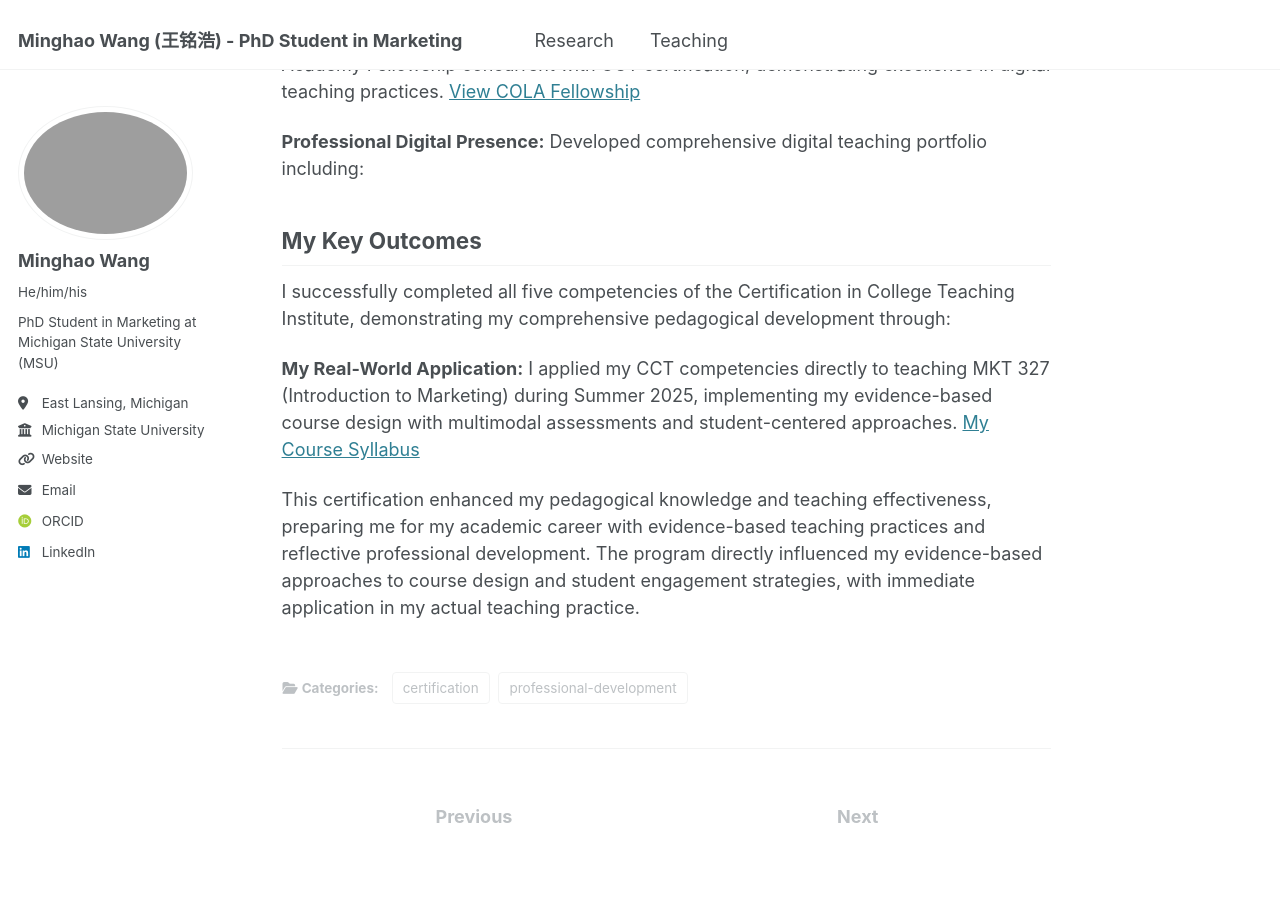
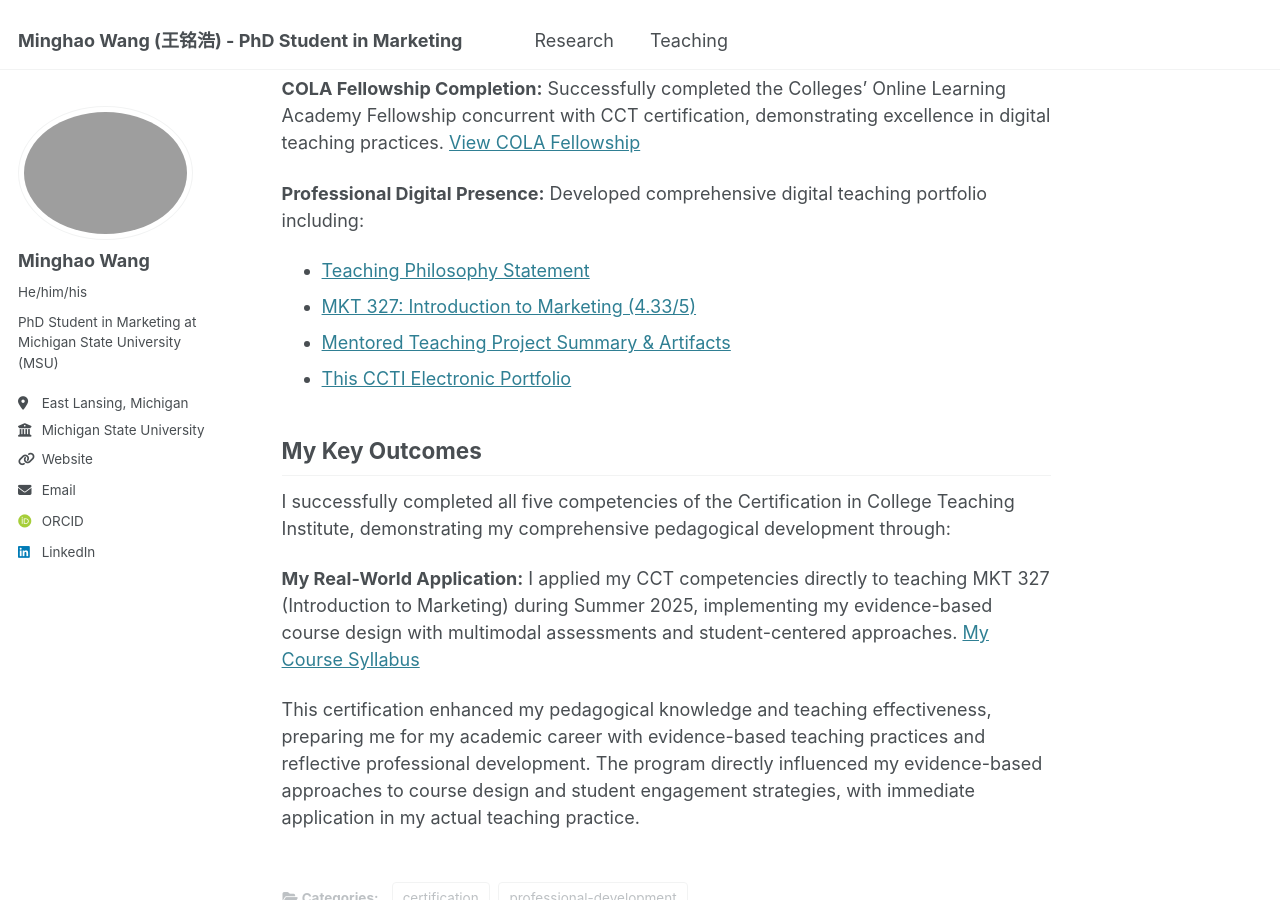
Before and after one commit to minghaowang-research/minghaowang-research.github.io, a Jekyll site: the page built from _teaching/certification-college-teaching.md, in a window 1280 px wide and 900 px high, scrolled down 3983 px. Built offline with Jekyll 4.4.1, drawn with Linux system fonts in a browser that asks for light colours; some web fonts are replaced; some of the changed text lies outside the part shown.

Commit message:
Last Update, Maybe.

```diff
--- a/_teaching/certification-college-teaching.md
+++ b/_teaching/certification-college-teaching.md
@@ -37,8 +37,9 @@ I successfully completed all required portfolio components:
 ### Competency 1: Disciplinary Course/Coursework on Teaching
 **Requirement:** Complete disciplinary course/coursework on teaching (varies by discipline)
 
+[My Course Reflection](/teaching/2025-summer-cep-820)
 
-**Completed:** ✓ [View Documentation](/files/CCTI/3_Competency_1_CEP_820_4_0.pdf) | [My Course Reflection](/teaching/2025-summer-cep-820)
+**Completed:** ✓ [View Documentation](/files/CCTI/3_Competency_1_CEP_820_4_0.pdf)
 
 **My Description:** I completed advanced coursework in educational psychology and learning theory, gaining foundational knowledge in evidence-based teaching practices and student development. CEP 820 focused on online teaching and learning, where I mastered frameworks such as TPACK (Technology, Pedagogy, Content Knowledge) and Design Justice principles.
 
@@ -113,6 +114,11 @@ I successfully completed all required portfolio components:
 
 **Professional Digital Presence:** Developed comprehensive digital teaching portfolio including:
 
+- [Teaching Philosophy Statement](/files/CCTI/10_TEACHING_PHILOSOPHY_STATEMENT_Minghao.pdf)
+- [MKT 327: Introduction to Marketing (4.33/5)](/teaching/2025-summer-marketing-327)
+- [Mentored Teaching Project Summary & Artifacts](/files/CCTI/8_Competency_5_Summary_Artifacrs.pdf)
+- [This CCTI Electronic Portfolio](/teaching/certification-college-teaching)
+
 ## My Key Outcomes
 
 I successfully completed all five competencies of the Certification in College Teaching Institute, demonstrating my comprehensive pedagogical development through:
```
